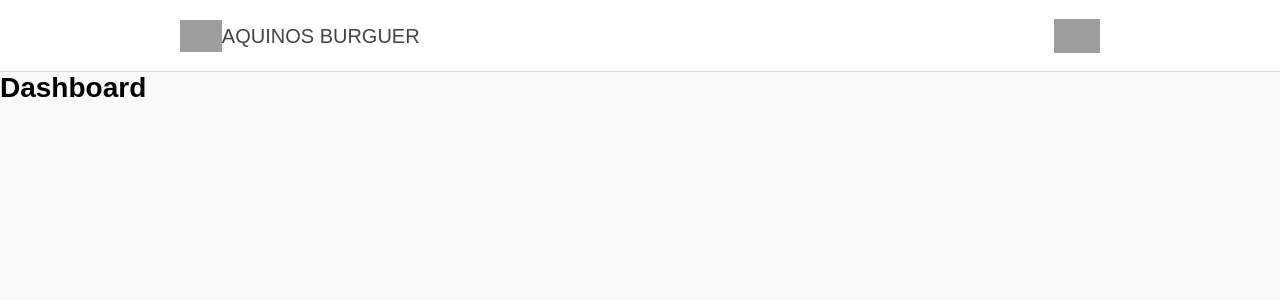
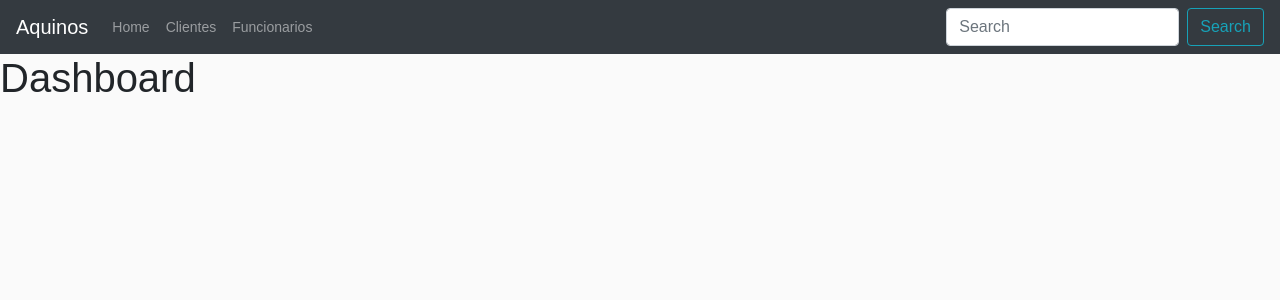
Before and after one commit to ravyrafael/frontend-aquinosburger, a React (Create React App) app: page / in a window 1280 px wide. Shown: the top 300 px of the page. Built offline with nearby package versions, Linux system fonts and the light colour scheme; grey boxes are pictures that could not be loaded.

Commit message:
Alterações navbar

```diff
--- a/package.json
+++ b/package.json
@@ -5,7 +5,9 @@
   "dependencies": {
     "font-awesome": "^4.7.0",
     "react": "^16.8.6",
+    "react-bootstrap": "^1.0.0-beta.9",
     "react-dom": "^16.8.6",
+    "react-icons": "^3.7.0",
     "react-router-dom": "^5.0.1",
     "react-scripts": "3.0.1"
   },
--- a/public/index.html
+++ b/public/index.html
@@ -10,6 +10,12 @@
       user's mobile device or desktop. See https://developers.google.com/web/fundamentals/web-app-manifest/
     -->
     <link rel="manifest" href="%PUBLIC_URL%/manifest.json" />
+    <link
+  rel="stylesheet"
+  href="https://maxcdn.bootstrapcdn.com/bootstrap/4.3.1/css/bootstrap.min.css"
+  integrity="sha384-ggOyR0iXCbMQv3Xipma34MD+dH/1fQ784/j6cY/iJTQUOhcWr7x9JvoRxT2MZw1T"
+  crossorigin="anonymous"
+/>
     <!--
       Notice the use of %PUBLIC_URL% in the tags above.
       It will be replaced with the URL of the `public` folder during the build.
--- a/src/components/Header.js
+++ /dev/null
@@ -1,23 +0,0 @@
-import React from 'react';
-import { Link } from 'react-router-dom';
-
-import './header.css';
-
-
-// import { Container } from './styles';
-
-export default function Header() {
-    return (
-        <header id='main-header'>
-            <div className="main-content">
-                <h1>
-                    <img src="https://cdn0.iconfinder.com/data/icons/foody-icons/32/FoodyIcons_color-06-512.png" alt="Aquinos"/>
-                    <Link to="/">
-                        Aquinos Burguer
-                    </Link>
-                </h1>
-                <img style={{width:"5%"}} src="https://cdn0.iconfinder.com/data/icons/foody-icons/32/FoodyIcons_color-06-512.png" alt="Aquinos"/>
-            </div>
-        </header>
-    );
-}
--- /dev/null
+++ b/src/components/header/index.js
@@ -0,0 +1,50 @@
+import React from 'react';
+import { Link } from 'react-router-dom';
+import {Navbar, Nav, Form,FormControl,Button } from 'react-bootstrap'
+import './header.css';
+
+
+// import { Container } from './styles';
+
+export default function Header() {
+    return (
+        <>
+            <Navbar bg="dark" variant="dark">
+                <Navbar.Brand href="#home">Aquinos</Navbar.Brand>
+                <Nav className="mr-auto">
+                    <Nav.Link href="">Home</Nav.Link>
+                    <Nav.Link href="Clientes">Clientes</Nav.Link>
+                    <Nav.Link href="Funcionarios">Funcionarios</Nav.Link>
+                </Nav>
+                <Form inline>
+                    <FormControl type="text" placeholder="Search" className="mr-sm-2" />
+                    <Button variant="outline-info">Search</Button>
+                </Form>
+            </Navbar>
+            {/* <br />
+            <Navbar bg="primary" variant="dark">
+                <Navbar.Brand href="#home">Navbar</Navbar.Brand>
+                <Nav className="mr-auto">
+                    <Nav.Link href="#home">Home</Nav.Link>
+                    <Nav.Link href="#features">Features</Nav.Link>
+                    <Nav.Link href="#pricing">Pricing</Nav.Link>
+                </Nav>
+                <Form inline>
+                    <FormControl type="text" placeholder="Search" className="mr-sm-2" />
+                    <Button variant="outline-light">Search</Button>
+                </Form>
+            </Navbar>
+            <header id='main-header'>
+                <div className="main-content">
+                    <h1>
+                        <img src="https://cdn0.iconfinder.com/data/icons/foody-icons/32/FoodyIcons_color-06-512.png" alt="Aquinos" />
+                        <Link to="/">
+                            Aquinos Burguer
+                    </Link>
+                    </h1>
+                    <img style={{ width: "5%" }} src="https://cdn0.iconfinder.com/data/icons/foody-icons/32/FoodyIcons_color-06-512.png" alt="Aquinos" />
+                </div>
+            </header> */}
+        </>
+    );
+}
--- a/src/content/template/dependencies.js
+++ b/src/content/template/dependencies.js
@@ -1,2 +1,2 @@
-//import 'font-awesome'
+//import '@fortawesome/fontawesome-free/css/all.min.css';
 import './template.css'
--- a/src/main/App.js
+++ b/src/main/App.js
@@ -1,7 +1,7 @@
 import React from 'react';
 import { BrowserRouter } from 'react-router-dom';
 import Routes from '../routes';
-import Header from '../components/Header';
+import Header from '../components/header';
 
 function App() {
   return (
```
Also changed, not shown: src/components/header/header.css (renamed from src/components/header.css), src/components/sidebar/index.js (added), 1 other file (tests, documents, lock files or other folders).
